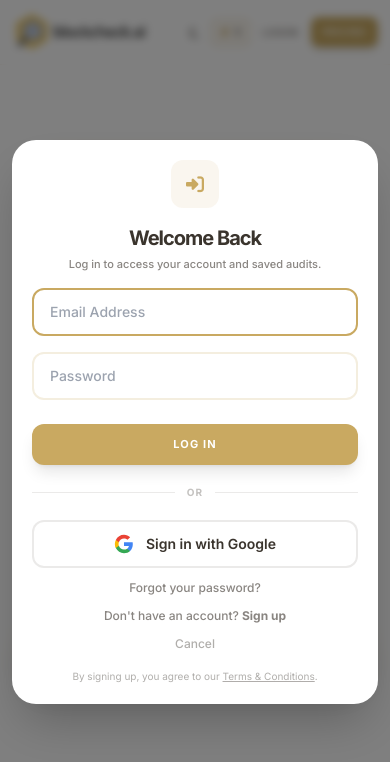
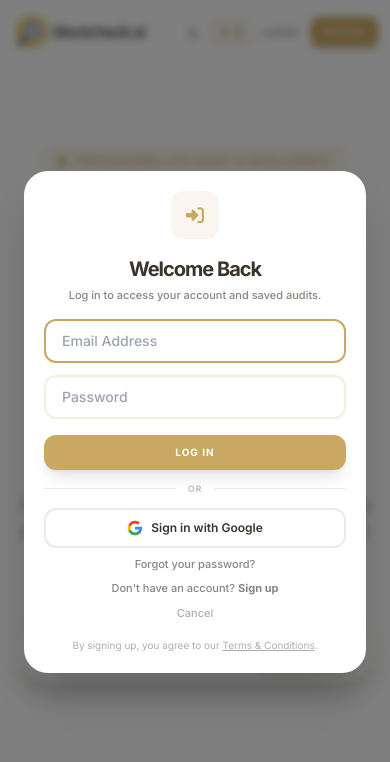
Before and after one commit to designdagency-collab/propwise-production, a React (Vite) app: page / in a window 390 px wide. Both pictures are taken after a click on the button "LOGIN". Shown: the top 762 px of the page. Built offline with nearby package versions, Linux system fonts and the light colour scheme; no server answers.

Commit message:
Improve login modal mobile styling
- More padding around modal (p-4 instead of p-3)
- Smaller max-width on mobile (max-w-sm)
- Added mx-2 margin for edge clearance
- Reduced max-height to 85vh
- Made login form more compact like signup form
- Smaller inputs, buttons, and text on mobile

```diff
--- a/components/EmailAuth.tsx
+++ b/components/EmailAuth.tsx
@@ -202,8 +202,8 @@ const EmailAuth: React.FC<EmailAuthProps> = ({ onSuccess, onCancel, onShowTerms,
   };
 
   return (
-    <div className="fixed inset-0 bg-black/50 backdrop-blur-sm z-[100] flex items-center justify-center p-3 sm:p-4">
-      <div className="rounded-[1.5rem] sm:rounded-[2.5rem] p-5 sm:p-8 md:p-12 max-w-md w-full shadow-2xl animate-in fade-in slide-in-from-bottom-4 duration-300 max-h-[90vh] overflow-y-auto" style={{ backgroundColor: 'var(--bg-card)' }}>
+    <div className="fixed inset-0 bg-black/50 backdrop-blur-sm z-[100] flex items-center justify-center p-4 sm:p-6">
+      <div className="rounded-[1.5rem] sm:rounded-[2.5rem] p-5 sm:p-8 md:p-10 max-w-sm sm:max-w-md w-full shadow-2xl animate-in fade-in slide-in-from-bottom-4 duration-300 max-h-[85vh] overflow-y-auto mx-2" style={{ backgroundColor: 'var(--bg-card)' }}>
         <div className="text-center space-y-4 sm:space-y-6">
           <div className="w-12 h-12 sm:w-16 sm:h-16 bg-[#C9A961]/10 rounded-xl sm:rounded-2xl flex items-center justify-center mx-auto">
             <i className={`fa-solid ${getIcon()} text-lg sm:text-2xl text-[#C9A961]`}></i>
@@ -346,14 +346,14 @@ const EmailAuth: React.FC<EmailAuthProps> = ({ onSuccess, onCancel, onShowTerms,
 
           {/* Login Form */}
           {mode === 'login' && (
-            <form onSubmit={handleLogin} className="space-y-4">
+            <form onSubmit={handleLogin} className="space-y-3 sm:space-y-4">
               <div>
                 <input
                   type="email"
                   value={email}
                   onChange={(e) => setEmail(e.target.value)}
                   placeholder="Email Address"
-                  className="w-full px-4 sm:px-5 py-3 sm:py-3.5 rounded-xl border-2 border-[#C9A961]/20 focus:border-[#C9A961] focus:outline-none text-[#3A342D] font-medium text-sm sm:text-base transition-all"
+                  className="w-full px-4 py-2.5 sm:py-3.5 rounded-xl border-2 border-[#C9A961]/20 focus:border-[#C9A961] focus:outline-none text-[#3A342D] font-medium text-sm transition-all"
                   disabled={isLoading}
                   required
                   autoFocus
@@ -365,21 +365,21 @@ const EmailAuth: React.FC<EmailAuthProps> = ({ onSuccess, onCancel, onShowTerms,
                   value={password}
                   onChange={(e) => setPassword(e.target.value)}
                   placeholder="Password"
-                  className="w-full px-4 sm:px-5 py-3 sm:py-3.5 rounded-xl border-2 border-[#C9A961]/20 focus:border-[#C9A961] focus:outline-none text-[#3A342D] font-medium text-sm sm:text-base transition-all"
+                  className="w-full px-4 py-2.5 sm:py-3.5 rounded-xl border-2 border-[#C9A961]/20 focus:border-[#C9A961] focus:outline-none text-[#3A342D] font-medium text-sm transition-all"
                   disabled={isLoading}
                   required
                 />
               </div>
 
               {error && (
-                <p className="text-red-500 text-xs sm:text-sm text-left">{error}</p>
+                <p className="text-red-500 text-xs text-left">{error}</p>
               )}
 
-              <div className="flex flex-col gap-3 pt-2">
+              <div className="flex flex-col gap-2 sm:gap-3 pt-1 sm:pt-2">
                 <button
                   type="submit"
                   disabled={isLoading || isGoogleLoading}
-                  className="w-full py-3 sm:py-4 bg-[#C9A961] text-white rounded-xl font-bold hover:bg-[#3A342D] transition-all uppercase tracking-widest text-[11px] sm:text-[12px] shadow-lg disabled:opacity-50 disabled:cursor-not-allowed flex items-center justify-center gap-2"
+                  className="w-full py-2.5 sm:py-4 bg-[#C9A961] text-white rounded-xl font-bold hover:bg-[#3A342D] transition-all uppercase tracking-widest text-[10px] sm:text-[12px] shadow-lg disabled:opacity-50 disabled:cursor-not-allowed flex items-center justify-center gap-2"
                 >
                   {isLoading ? (
                     <>
@@ -391,9 +391,9 @@ const EmailAuth: React.FC<EmailAuthProps> = ({ onSuccess, onCancel, onShowTerms,
                   )}
                 </button>
 
-                <div className="flex items-center gap-3 my-2">
+                <div className="flex items-center gap-3 my-1 sm:my-2">
                   <div className="flex-1 h-px bg-[#3A342D]/10"></div>
-                  <span className="text-[10px] font-bold text-[#3A342D]/30 uppercase tracking-widest">or</span>
+                  <span className="text-[9px] sm:text-[10px] font-bold text-[#3A342D]/30 uppercase tracking-widest">or</span>
                   <div className="flex-1 h-px bg-[#3A342D]/10"></div>
                 </div>
 
@@ -401,7 +401,7 @@ const EmailAuth: React.FC<EmailAuthProps> = ({ onSuccess, onCancel, onShowTerms,
                   type="button"
                   onClick={handleGoogleSignIn}
                   disabled={isLoading || isGoogleLoading}
-                  className="w-full py-3 sm:py-3.5 bg-white border-2 border-[#3A342D]/10 text-[#3A342D] rounded-xl font-semibold hover:border-[#3A342D]/30 hover:bg-gray-50 transition-all text-sm disabled:opacity-50 disabled:cursor-not-allowed flex items-center justify-center gap-3"
+                  className="w-full py-2.5 sm:py-3.5 bg-white border-2 border-[#3A342D]/10 text-[#3A342D] rounded-xl font-semibold hover:border-[#3A342D]/30 hover:bg-gray-50 transition-all text-xs sm:text-sm disabled:opacity-50 disabled:cursor-not-allowed flex items-center justify-center gap-2 sm:gap-3"
                 >
                   {isGoogleLoading ? (
                     <>
@@ -410,7 +410,7 @@ const EmailAuth: React.FC<EmailAuthProps> = ({ onSuccess, onCancel, onShowTerms,
                     </>
                   ) : (
                     <>
-                      <svg className="w-5 h-5" viewBox="0 0 24 24">
+                      <svg className="w-4 h-4 sm:w-5 sm:h-5" viewBox="0 0 24 24">
                         <path fill="#4285F4" d="M22.56 12.25c0-.78-.07-1.53-.2-2.25H12v4.26h5.92c-.26 1.37-1.04 2.53-2.21 3.31v2.77h3.57c2.08-1.92 3.28-4.74 3.28-8.09z"/>
                         <path fill="#34A853" d="M12 23c2.97 0 5.46-.98 7.28-2.66l-3.57-2.77c-.98.66-2.23 1.06-3.71 1.06-2.86 0-5.29-1.93-6.16-4.53H2.18v2.84C3.99 20.53 7.7 23 12 23z"/>
                         <path fill="#FBBC05" d="M5.84 14.09c-.22-.66-.35-1.36-.35-2.09s.13-1.43.35-2.09V7.07H2.18C1.43 8.55 1 10.22 1 12s.43 3.45 1.18 4.93l2.85-2.22.81-.62z"/>
@@ -425,7 +425,7 @@ const EmailAuth: React.FC<EmailAuthProps> = ({ onSuccess, onCancel, onShowTerms,
                   type="button"
                   onClick={() => { setMode('forgot'); setError(null); }}
                   disabled={isLoading || isGoogleLoading}
-                  className="text-[#3A342D]/60 hover:text-[#C9A961] font-medium text-xs sm:text-sm transition-colors"
+                  className="text-[#3A342D]/60 hover:text-[#C9A961] font-medium text-[11px] sm:text-sm transition-colors"
                 >
                   Forgot your password?
                 </button>
@@ -434,7 +434,7 @@ const EmailAuth: React.FC<EmailAuthProps> = ({ onSuccess, onCancel, onShowTerms,
                   type="button"
                   onClick={() => { setMode('signup'); setError(null); }}
                   disabled={isLoading || isGoogleLoading}
-                  className="text-[#3A342D]/60 hover:text-[#C9A961] font-medium text-xs sm:text-sm transition-colors"
+                  className="text-[#3A342D]/60 hover:text-[#C9A961] font-medium text-[11px] sm:text-sm transition-colors"
                 >
                   Don't have an account? <span className="font-bold">Sign up</span>
                 </button>
@@ -443,7 +443,7 @@ const EmailAuth: React.FC<EmailAuthProps> = ({ onSuccess, onCancel, onShowTerms,
                   type="button"
                   onClick={onCancel}
                   disabled={isLoading || isGoogleLoading}
-                  className="text-[#3A342D]/40 hover:text-[#3A342D] font-medium text-xs sm:text-sm transition-colors"
+                  className="text-[#3A342D]/40 hover:text-[#3A342D] font-medium text-[11px] sm:text-sm transition-colors"
                 >
                   Cancel
                 </button>
```
